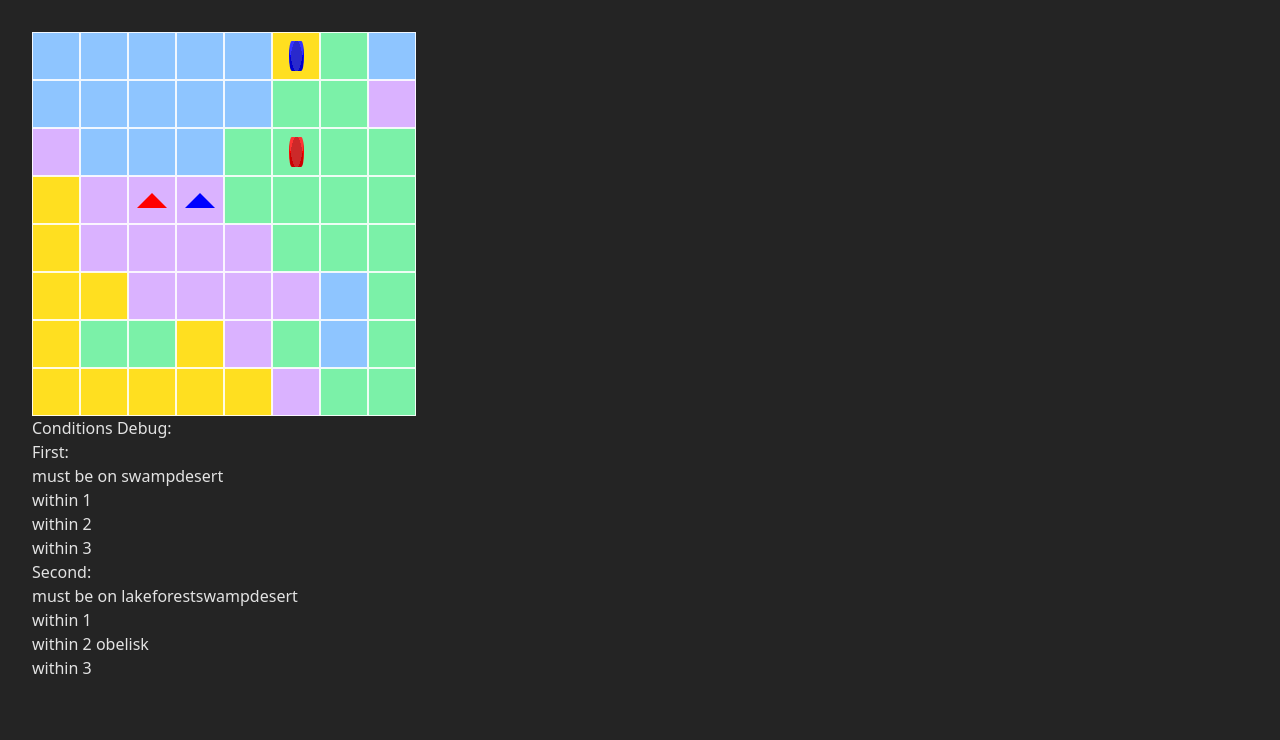
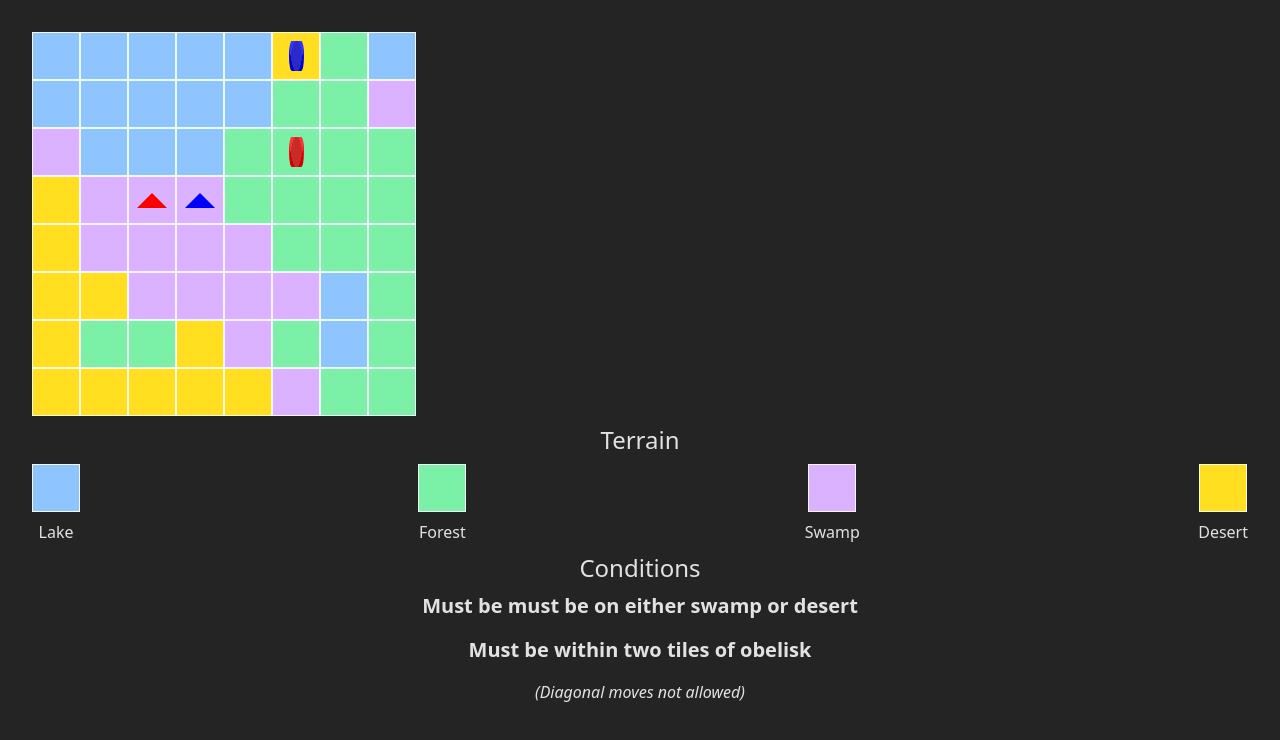
Before and after one commit to Mosniff/daycrypter, a React (Vite) app: page / in a window 1280 px wide. Shown: the top 740 px of the page. Built offline with nearby package versions, Linux system fonts and the light colour scheme.

Commit message:
update styling and add keys

```diff
--- a/src/App.tsx
+++ b/src/App.tsx
@@ -2,6 +2,8 @@ import { useEffect, useState } from "react";
 import { GameMap } from "./components/GameMap";
 import { GameData } from "./types";
 import { generateGame } from "./gameLogic/game";
+import { ConditionsBox } from "./components/ConditionsBox";
+import { TerrainKey } from "./components/TerrainKey";
 
 function App() {
   const [gameData, setGameData] = useState<GameData | "failed" | null>(null);
@@ -17,38 +19,13 @@ function App() {
       {gameData && gameData != "failed" && (
         <>
           <GameMap gameData={gameData} />
-
-          {/* Debug */}
-          <div className="flex flex-col justify-start items-start">
-            <div>Conditions Debug: </div>
-            <div>First:</div>
-            <div>must be on {gameData.condition1?.acceptableTerrains}</div>
-            <div>
-              within 1 {gameData.condition1?.requiredTerrainWithinOneTile}
-            </div>
-            <div>
-              within 2{" "}
-              {gameData.condition1?.requiredStructureTypeWithinTwoTiles}
-            </div>
-            <div>
-              within 3{" "}
-              {gameData.condition1?.requiredStructureColorWithinThreeTiles}
-            </div>
-            <div>Second:</div>
-            <div>must be on {gameData.condition2?.acceptableTerrains}</div>
-            <div>
-              within 1 {gameData.condition2?.requiredTerrainWithinOneTile}
-            </div>
-            <div>
-              within 2{" "}
-              {gameData.condition2?.requiredStructureTypeWithinTwoTiles}
-            </div>
-            <div>
-              within 3{" "}
-              {gameData.condition2?.requiredStructureColorWithinThreeTiles}
-            </div>
-          </div>
-          {/* Debug */}
+          <TerrainKey />
+          {gameData.condition1 && gameData.condition2 && (
+            <ConditionsBox
+              condition1={gameData.condition1}
+              condition2={gameData.condition2}
+            />
+          )}
         </>
       )}
     </>
--- /dev/null
+++ b/src/components/ConditionDetails.tsx
@@ -0,0 +1,22 @@
+import { Condition } from "../types";
+
+export const ConditionDetails = ({
+  acceptableTerrains,
+  requiredTerrainWithinOneTile,
+  requiredStructureTypeWithinTwoTiles,
+  requiredStructureColorWithinThreeTiles,
+}: Condition) => {
+  let conditionDetails;
+  if (requiredTerrainWithinOneTile) {
+    conditionDetails = `within one tile of ${requiredTerrainWithinOneTile}`;
+  } else if (requiredStructureTypeWithinTwoTiles) {
+    conditionDetails = `within two tiles of ${requiredStructureTypeWithinTwoTiles}`;
+  } else if (requiredStructureColorWithinThreeTiles) {
+    conditionDetails = `within three tiles of ${requiredStructureColorWithinThreeTiles}`;
+  } else {
+    conditionDetails = `must be on either ${acceptableTerrains[0]} or ${acceptableTerrains[1]}`;
+  }
+  return (
+    <div className="text-xl font-semibold">Must be {conditionDetails}</div>
+  );
+};
--- /dev/null
+++ b/src/components/ConditionsBox.tsx
@@ -0,0 +1,17 @@
+import { Condition } from "../types";
+import { ConditionDetails } from "./ConditionDetails";
+
+type Props = { condition1: Condition; condition2: Condition };
+
+export const ConditionsBox = ({ condition1, condition2 }: Props) => {
+  return (
+    <>
+      <h2 className="text-2xl p-2">Conditions</h2>
+      <div className="flex flex-col gap-4 items-center">
+        <ConditionDetails {...condition1} />
+        <ConditionDetails {...condition2} />
+        <div className="italic">(Diagonal moves not allowed)</div>
+      </div>
+    </>
+  );
+};
--- /dev/null
+++ b/src/components/TerrainKey.tsx
@@ -0,0 +1,27 @@
+import { GameMapTile } from "./GameMapTile";
+
+export const TerrainKey = () => {
+  return (
+    <>
+      <h2 className="text-2xl p-2">Terrain</h2>
+      <div className="flex justify-between items-start">
+        <div className="flex flex-col gap-2 items-center">
+          <GameMapTile terrainType="lake" />
+          <div>Lake</div>
+        </div>
+        <div className="flex flex-col gap-2 items-center">
+          <GameMapTile terrainType="forest" />
+          <div>Forest</div>
+        </div>
+        <div className="flex flex-col gap-2 items-center">
+          <GameMapTile terrainType="swamp" />
+          <div>Swamp</div>
+        </div>
+        <div className="flex flex-col gap-2 items-center">
+          <GameMapTile terrainType="desert" />
+          <div>Desert</div>
+        </div>
+      </div>
+    </>
+  );
+};
--- a/src/gameLogic/rules.ts
+++ b/src/gameLogic/rules.ts
@@ -186,17 +186,10 @@ export const generateAcceptableConditions: (mapData: MapData) =>
     const condition1 = generateCondition();
     const condition2 = generateCondition();
     if (countAcceptableTiles(mapData, condition1, condition2) == 1) {
-      console.log(
-        `successful conditions achieved with ${tries + 1} tries`,
-        condition1,
-        condition2
-      );
-
       conditions = { condition1: condition1, condition2: condition2 };
       tries = 100;
     }
     tries++;
   }
-  console.log(`finished looping ${tries + 1}`, conditions);
   return conditions;
 };
```
